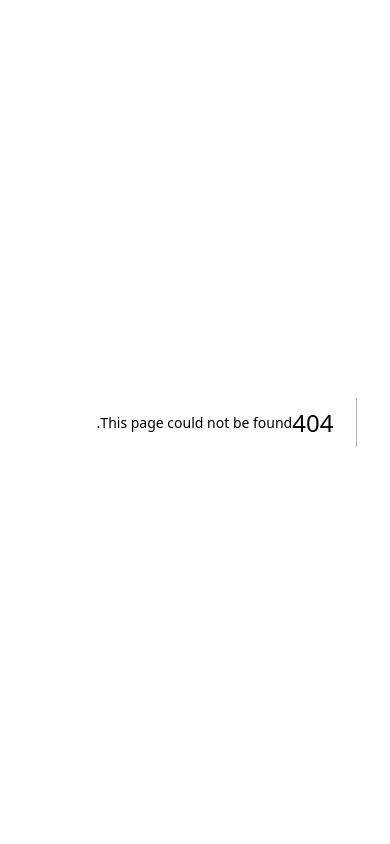
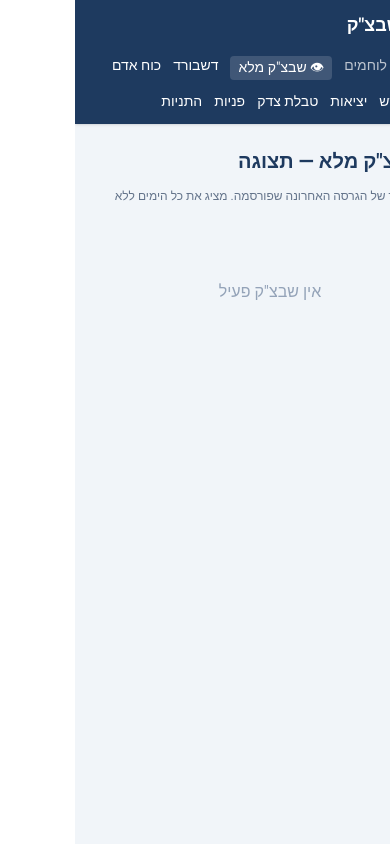
Before and after one commit to eden-yehuda/shabtzak-app, a Next.js app: page /admin/view in a window 390 px wide. Before the commit this address had no page. Built offline with nearby package versions, Linux system fonts and the light colour scheme; no server answers; the database is empty; sample sign-in values are in the browser's storage.

Commit message:
feat: move 'שבצק מלא' to admin (mobile-only); leaves modal: soldier select + vertical view; hide ★ in soldier view (keep bold)

```diff
--- a/src/components/layout/AdminLayout.tsx
+++ b/src/components/layout/AdminLayout.tsx
@@ -24,6 +24,10 @@ export default function AdminLayout({ children }: { children: ReactNode }) {
         <Link href="/" className="font-bold text-lg hover:opacity-80 transition">{'מנהל שבצ"ק'}</Link>
         <nav className="flex gap-3 text-sm flex-wrap">
           <Link href="/" className="hover:underline opacity-70">🏠 ממשק לוחמים</Link>
+          {/* Mobile-only: quick access to full schedule view */}
+          <Link href="/admin/view" className="md:hidden hover:underline bg-white/15 hover:bg-white/25 rounded px-2 py-0.5 transition">
+            👁 שבצ"ק מלא
+          </Link>
           <Link href="/admin/dashboard" className="hover:underline">דשבורד</Link>
           <Link href="/admin/soldiers" className="hover:underline">כוח אדם</Link>
           <Link href="/admin/schedule/new" className="hover:underline">{'שבצ"ק חדש'}</Link>
--- a/src/components/schedule/ScheduleGrid.tsx
+++ b/src/components/schedule/ScheduleGrid.tsx
@@ -646,7 +646,7 @@ export default function ScheduleGrid({
                                             {row.map((s, si) => (
                                               <span key={s.id} className="flex items-center gap-0.5">
                                                 {si > 0 && <span className="opacity-40 font-normal">/</span>}
-                                                {s.is_acting_commander && (
+                                                {s.is_acting_commander && builderMode && (
                                                   <span className="text-[11px] leading-none text-yellow-600" title="מפקד הכוח במשימה זו">★</span>
                                                 )}
                                                 <span>{s.full_name}</span>
--- /dev/null
+++ b/src/pages/admin/view.tsx
@@ -0,0 +1,96 @@
+import { useEffect, useState } from 'react'
+import AdminLayout from '@/components/layout/AdminLayout'
+import ScheduleGrid from '@/components/schedule/ScheduleGrid'
+import { useSoldiers } from '@/hooks/useSoldiers'
+import { useFinalLeave } from '@/hooks/useFinalLeave'
+import { usePublishedSchedule } from '@/hooks/usePublishedSchedule'
+import { onSnapshot, query, orderBy } from 'firebase/firestore'
+import { schedulesRef } from '@/lib/firestore'
+import type { Schedule } from '@/types'
+
+/**
+ * Admin "view-only full schedule" page — meant for phone use.
+ * Shows the latest published snapshot of any schedule, with NO 4-day window
+ * limit and NO edit affordances. Soldier-facing data (snapshots) only.
+ */
+export default function AdminViewPage() {
+  const soldiers = useSoldiers()
+  const finalLeave = useFinalLeave()
+  const [schedules, setSchedules] = useState<Schedule[]>([])
+  const [scheduleIdx, setScheduleIdx] = useState(0)
+
+  useEffect(() => {
+    const q = query(schedulesRef(), orderBy('start_datetime', 'desc'))
+    return onSnapshot(q, snap => {
+      const all = snap.docs.map(d => {
+        const data = d.data()
+        return {
+          id: d.id,
+          ...data,
+          start_datetime: data.start_datetime?.toDate?.() ?? new Date(),
+          end_datetime: data.end_datetime?.toDate?.() ?? new Date(),
+          updated_at: data.updated_at?.toDate?.(),
+        } as Schedule
+      })
+      const published = all.filter(s => s.status === 'published')
+      setSchedules(published)
+    })
+  }, [])
+
+  // On load, jump to the schedule that contains today (if any)
+  useEffect(() => {
+    if (schedules.length === 0) return
+    const now = new Date()
+    const idx = schedules.findIndex(s =>
+      s.start_datetime && s.end_datetime &&
+      s.start_datetime <= now && s.end_datetime >= now
+    )
+    if (idx >= 0) setScheduleIdx(idx)
+  }, [schedules])
+
+  const currentSchedule = schedules[scheduleIdx] ?? null
+  const { tasks, assignments } = usePublishedSchedule(currentSchedule?.id ?? null)
+
+  return (
+    <AdminLayout>
+      <h1 className="text-xl font-bold text-navy mb-3">👁 שבצ&quot;ק מלא — תצוגה</h1>
+      <p className="text-xs text-slate-500 mb-3">תצוגה בלבד של הגרסה האחרונה שפורסמה. מציג את כל הימים ללא הגבלה.</p>
+
+      {schedules.length > 0 && (
+        <div className="flex justify-between items-center mb-3 gap-2">
+          <button
+            onClick={() => setScheduleIdx(i => i + 1)}
+            disabled={scheduleIdx >= schedules.length - 1}
+            className="text-sm px-3 py-1 rounded-lg border border-slate-300 disabled:opacity-30">
+            קודם →
+          </button>
+          <div className="text-sm font-semibold text-navy text-center flex-1">
+            {currentSchedule?.name ?? ''}
+          </div>
+          <button
+            onClick={() => setScheduleIdx(i => i - 1)}
+            disabled={scheduleIdx <= 0}
+            className="text-sm px-3 py-1 rounded-lg border border-slate-300 disabled:opacity-30">
+            ← הבא
+          </button>
+        </div>
+      )}
+
+      {schedules.length === 0
+        ? <p className="text-slate-400 text-center py-12">{'אין שבצ"ק פעיל'}</p>
+        : tasks.length === 0
+        ? <p className="text-slate-400 text-center py-12">השבצ&quot;ק לא פורסם עדיין</p>
+        : (
+          <ScheduleGrid
+            tasks={tasks}
+            assignments={assignments}
+            soldiers={soldiers}
+            finalLeave={finalLeave}
+            dayStartHour={currentSchedule?.day_start_hour ?? 2}
+            homeLeaveHour={currentSchedule?.home_leave_hour}
+            showAllDays
+          />
+        )}
+    </AdminLayout>
+  )
+}
--- a/src/pages/index.tsx
+++ b/src/pages/index.tsx
@@ -36,7 +36,6 @@ export default function HomePage() {
   const [showInquiry, setShowInquiry] = useState(false)
   const [showLeave, setShowLeave] = useState(false)
   const [survey, setSurvey] = useState<SurveySettings | null>(null)
-  const [fullView, setFullView] = useState(false)
   const [showAllLeaves, setShowAllLeaves] = useState(false)
 
   useEffect(() => {
@@ -128,15 +127,6 @@ export default function HomePage() {
 
   const navActions = (
     <>
-      <button
-        onClick={() => setFullView(v => !v)}
-        title={fullView ? 'חזור לתצוגת חיילים (3 ימים)' : 'תצוגה מלאה (כל הימים, ללא עריכה)'}
-        className={`text-xs px-3 py-1.5 rounded-lg font-semibold transition ${
-          fullView ? 'bg-white text-navy' : 'bg-white/20 hover:bg-white/30 text-white'
-        }`}
-      >
-        {fullView ? '👁 תצוגה מלאה' : '👁 שבצ"ק מלא'}
-      </button>
       <button
         onClick={() => setShowAllLeaves(true)}
         className="text-xs bg-white/20 hover:bg-white/30 text-white px-3 py-1.5 rounded-lg font-semibold transition"
@@ -257,7 +247,6 @@ export default function HomePage() {
             myTasksOnly={myTasksOnly}
             dayStartHour={currentSchedule?.day_start_hour ?? 2}
             homeLeaveHour={currentSchedule?.home_leave_hour}
-            showAllDays={fullView}
           />
       }
 
@@ -284,21 +273,22 @@ export default function HomePage() {
   )
 }
 
-// ── View-only modal showing ALL soldiers' approved leaves from today onward ──
+// ── View-only modal: leaves from today onward, all soldiers OR a single soldier (vertical) ──
 function AllLeavesModal({ soldiers, finalLeave, onClose }: {
   soldiers: Array<{ id: string; full_name: string; is_active: boolean; is_commander: boolean }>
   finalLeave: Array<{ soldier_id: string; date: string; status: string }>
   onClose: () => void
 }) {
   const today = new Date().toISOString().split('T')[0]
+  const [selectedSoldierId, setSelectedSoldierId] = useState<string | null>(null)
+  const [search, setSearch] = useState('')
+  const [showDropdown, setShowDropdown] = useState(false)
 
-  // Approved leaves from today onward
   const approvedFuture = useMemo(
     () => finalLeave.filter(r => r.status === 'approved' && r.date >= today),
     [finalLeave, today]
   )
 
-  // Date range: today → max date with any leave
   const maxDate = useMemo(() => {
     if (approvedFuture.length === 0) return today
     return approvedFuture.reduce((mx, r) => r.date > mx ? r.date : mx, today)
@@ -320,29 +310,99 @@ function AllLeavesModal({ soldiers, finalLeave, onClose }: {
     [soldiers]
   )
 
+  const filteredSoldiers = useMemo(
+    () => sortedSoldiers.filter(s => s.full_name.includes(search.trim())).slice(0, 30),
+    [sortedSoldiers, search]
+  )
+
   function dayLabel(iso: string): string {
     const d = new Date(iso + 'T12:00:00')
     const days = ['א׳', 'ב׳', 'ג׳', 'ד׳', 'ה׳', 'ו׳', 'ש׳']
     return `${days[d.getDay()]} ${d.getDate()}/${d.getMonth() + 1}`
   }
+  function dayLong(iso: string): string {
+    const d = new Date(iso + 'T12:00:00')
+    const days = ['ראשון', 'שני', 'שלישי', 'רביעי', 'חמישי', 'שישי', 'שבת']
+    return `${days[d.getDay()]} ${d.getDate()}/${d.getMonth() + 1}`
+  }
 
-  // Build lookup: { 'soldierId|date' → true }
   const onLeave = useMemo(() => {
     const m = new Set<string>()
     for (const r of approvedFuture) m.add(`${r.soldier_id}|${r.date}`)
     return m
   }, [approvedFuture])
 
+  const selectedSoldier = selectedSoldierId ? sortedSoldiers.find(s => s.id === selectedSoldierId) : null
+
   return (
     <>
       <div className="fixed inset-0 bg-black/50 z-40" onClick={onClose} />
       <div className="fixed inset-2 sm:inset-10 bg-white rounded-2xl shadow-2xl z-50 flex flex-col" dir="rtl">
         <div className="flex justify-between items-center px-4 py-3 border-b border-slate-200 shrink-0">
-          <h2 className="text-lg font-bold text-navy">🏠 יציאות הביתה ({dayLabel(today)} – {dayLabel(maxDate)})</h2>
+          <h2 className="text-base sm:text-lg font-bold text-navy">🏠 יציאות הביתה ({dayLabel(today)}–{dayLabel(maxDate)})</h2>
           <button onClick={onClose} className="text-slate-400 hover:text-slate-700 text-2xl leading-none px-2">×</button>
         </div>
+
+        {/* Soldier selector */}
+        <div className="px-4 py-3 border-b border-slate-200 shrink-0">
+          {selectedSoldier ? (
+            <div className="flex items-center justify-between gap-2">
+              <span className="font-semibold text-navy">{selectedSoldier.full_name}</span>
+              <button onClick={() => { setSelectedSoldierId(null); setSearch('') }}
+                className="text-xs bg-slate-100 hover:bg-slate-200 px-3 py-1.5 rounded-lg font-semibold transition">
+                ← חזור לכולם
+              </button>
+            </div>
+          ) : (
+            <div className="relative">
+              <input type="text"
+                value={search}
+                onChange={e => { setSearch(e.target.value); setShowDropdown(true) }}
+                onFocus={() => setShowDropdown(true)}
+                placeholder="🔍 חפש חייל לראות יציאות שלו..."
+                className="w-full border border-slate-300 rounded-xl px-4 py-2 text-sm focus:outline-none focus:border-navy" />
+              {showDropdown && filteredSoldiers.length > 0 && (
+                <div className="absolute top-full right-0 left-0 bg-white border border-slate-200 rounded-xl shadow-lg z-30 max-h-64 overflow-y-auto mt-1">
+                  {filteredSoldiers.map(s => (
+                    <button key={s.id}
+                      onClick={() => { setSelectedSoldierId(s.id); setSearch(''); setShowDropdown(false) }}
+                      className="w-full text-right px-4 py-2 text-sm hover:bg-slate-50">
+                      {s.full_name}
+                    </button>
+                  ))}
+                </div>
+              )}
+              {showDropdown && (
+                <div className="fixed inset-0 z-20" onClick={() => setShowDropdown(false)} />
+              )}
+            </div>
+          )}
+        </div>
+
         <div className="overflow-auto p-4 flex-1">
-          {dates.length === 0 || approvedFuture.length === 0
+          {selectedSoldier ? (
+            // Single-soldier view: each day = a row (mobile-friendly)
+            (() => {
+              const myLeaves = dates.filter(d => onLeave.has(`${selectedSoldier.id}|${d}`))
+              if (myLeaves.length === 0) {
+                return <p className="text-slate-400 text-center py-8">אין יציאות מאושרות מהיום והלאה עבור {selectedSoldier.full_name}</p>
+              }
+              return (
+                <div className="flex flex-col gap-1.5 max-w-md mx-auto">
+                  {myLeaves.map(d => (
+                    <div key={d}
+                      className="flex items-center justify-between bg-blue-50 border border-blue-200 rounded-xl px-4 py-3">
+                      <span className="font-semibold text-blue-800">🏠 {dayLong(d)}</span>
+                      <span className="text-xs text-blue-600">בית</span>
+                    </div>
+                  ))}
+                  <div className="text-center text-xs text-slate-500 mt-2">סה״כ {myLeaves.length} ימים</div>
+                </div>
+              )
+            })()
+          ) : (
+            // All-soldiers grid (no stars)
+            dates.length === 0 || approvedFuture.length === 0
               ? <p className="text-slate-400 text-center py-8">אין יציאות מאושרות מהיום והלאה</p>
               : (
                 <table className="text-sm border-collapse" style={{ minWidth: 'max-content' }}>
@@ -360,12 +420,13 @@ function AllLeavesModal({ soldiers, finalLeave, onClose }: {
                   <tbody>
                     {sortedSoldiers.map(s => {
                       const count = dates.filter(d => onLeave.has(`${s.id}|${d}`)).length
-                    if (count === 0) return null // skip soldiers with no future leaves to keep view focused
+                      if (count === 0) return null
                       return (
                         <tr key={s.id} className="border-b border-slate-100 hover:bg-slate-50">
                           <td className="px-3 py-1.5 font-medium sticky right-0 bg-white whitespace-nowrap border-l border-slate-200">
-                          {s.is_commander && <span className="text-xs text-navy ml-1">★</span>}
+                            <button onClick={() => setSelectedSoldierId(s.id)} className="hover:text-navy hover:underline">
                               {s.full_name}
+                            </button>
                           </td>
                           {dates.map(d => (
                             <td key={d} className="px-1 py-1 text-center">
@@ -380,6 +441,7 @@ function AllLeavesModal({ soldiers, finalLeave, onClose }: {
                     })}
                   </tbody>
                 </table>
+              )
           )}
         </div>
       </div>
```
Lines whose indentation alone changed are shown as unchanged.
